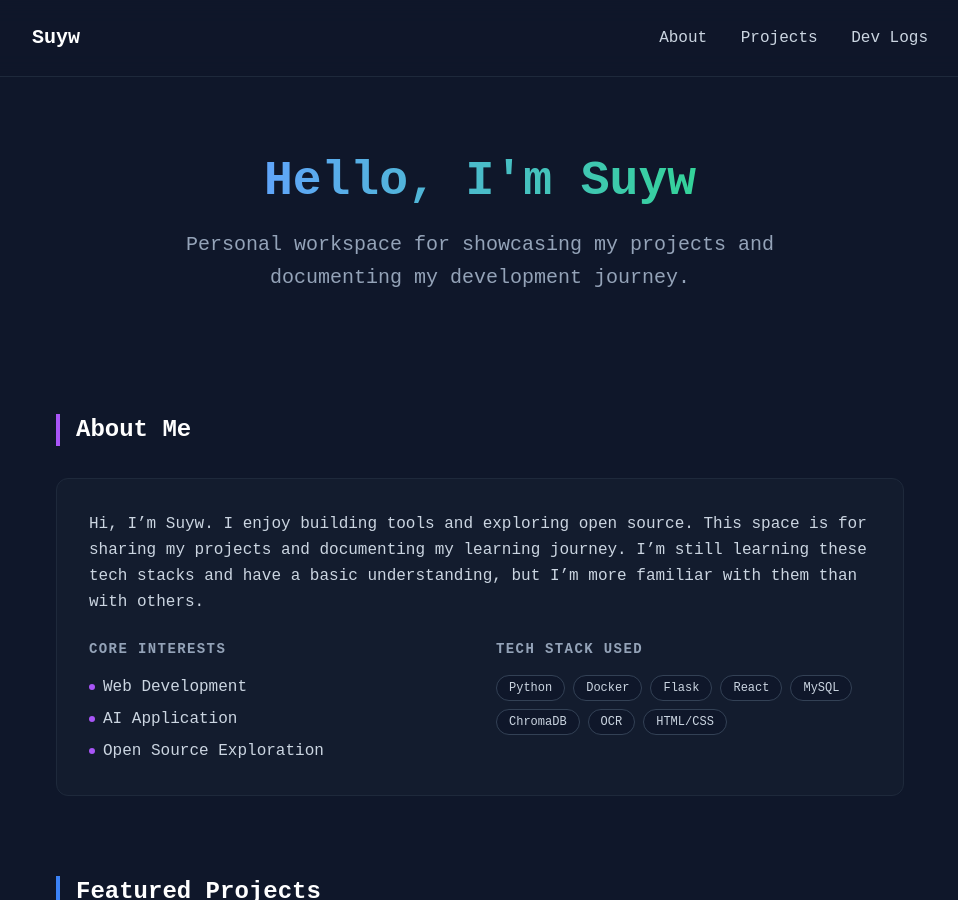
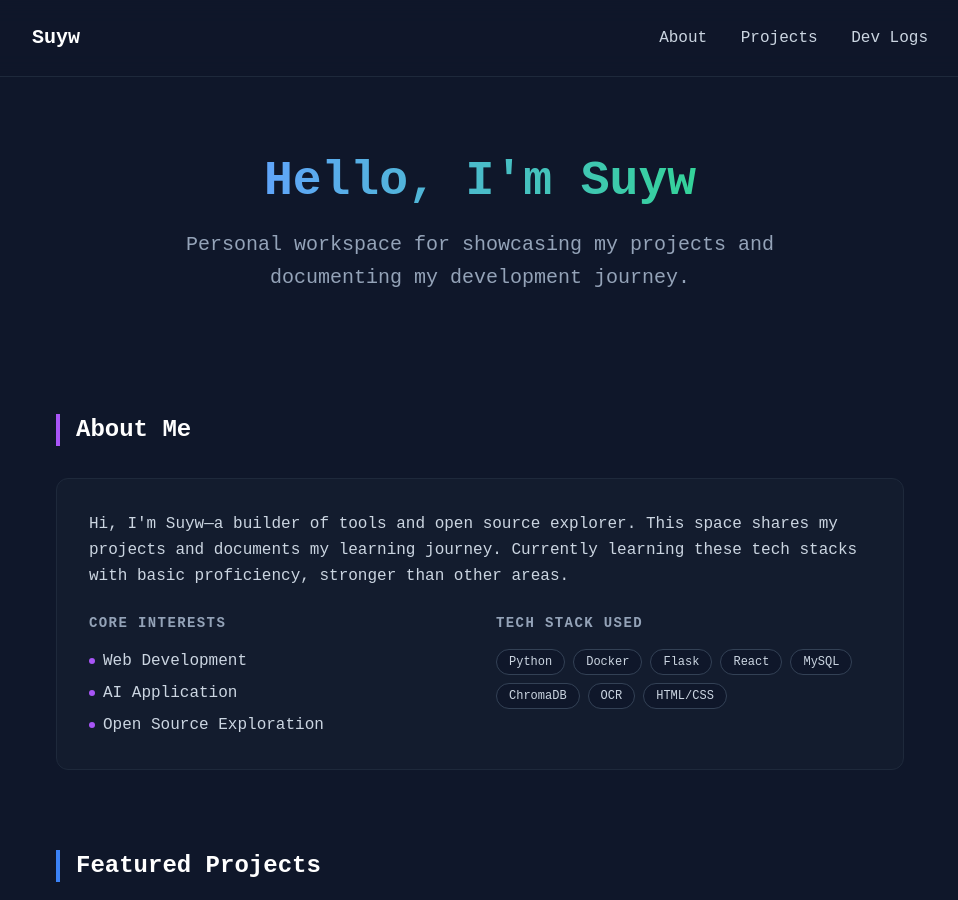
Before and after one commit to Suyw-0123/Suyw-0123.github.io, a Jekyll site: the page built from index.html, in a window 1280 px wide and 900 px high. Shown: the whole window, without its empty margins (160-1118 px from the left). Built offline with Jekyll 4.4.1, drawn with Linux system fonts in a browser that asks for light colours; nearby versions of some CDN libraries.

Commit message:
Refine 'About Me' section for clarity and conciseness

```diff
--- a/index.html
+++ b/index.html
@@ -16,9 +16,9 @@ title: Home
     <h2 class="text-2xl font-bold text-white mb-8 border-l-4 border-purple-500 pl-4">About Me</h2>
     <div class="bg-slate-800/30 border border-slate-800 p-8 rounded-xl">
         <p class="text-slate-300 leading-relaxed mb-6">
-            Hi, I’m Suyw. I enjoy building tools and exploring open source.
-            This space is for sharing my projects and documenting my learning journey.
-            I’m still learning these tech stacks and have a basic understanding, but I’m more familiar with them than with others.
+            Hi, I'm Suyw—a builder of tools and open source explorer.
+            This space shares my projects and documents my learning journey.
+            Currently learning these tech stacks with basic proficiency, stronger than other areas.
         </p>
         <div class="grid grid-cols-1 md:grid-cols-2 gap-8">
             <div>
```
